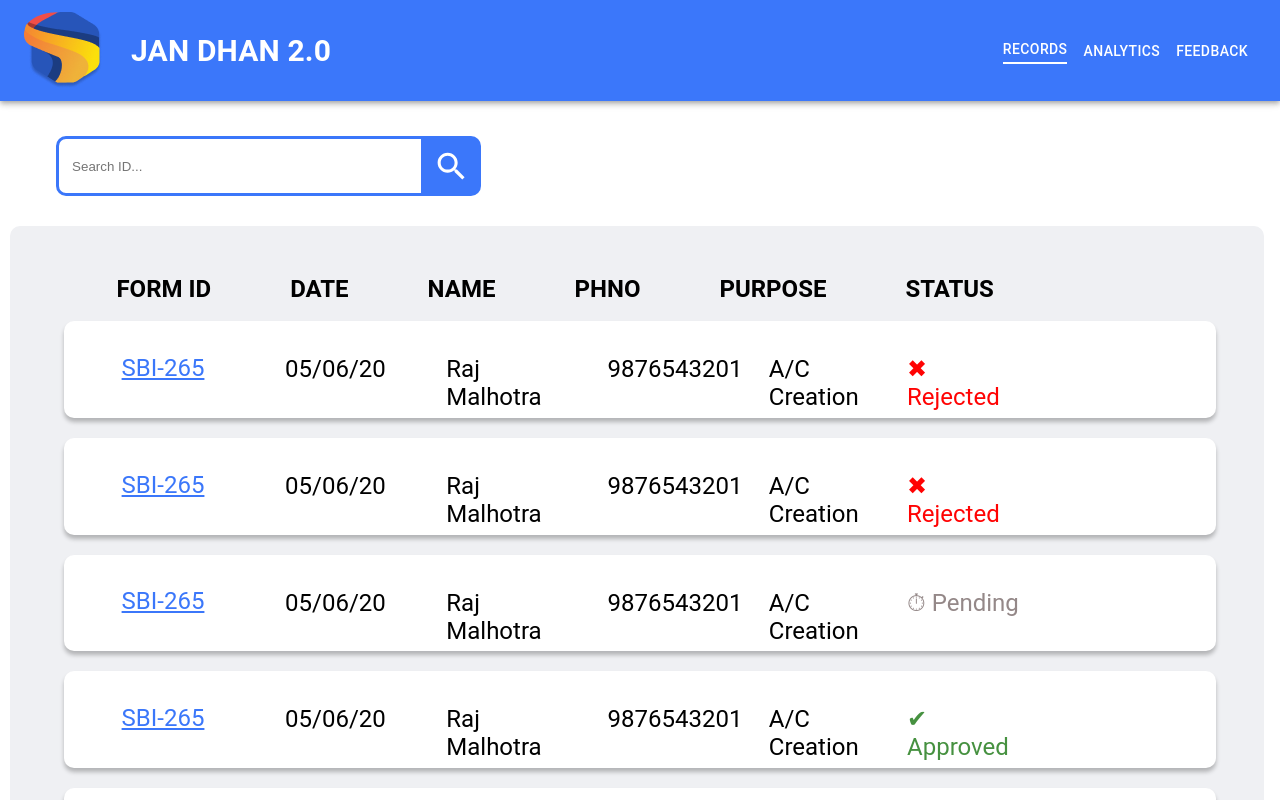
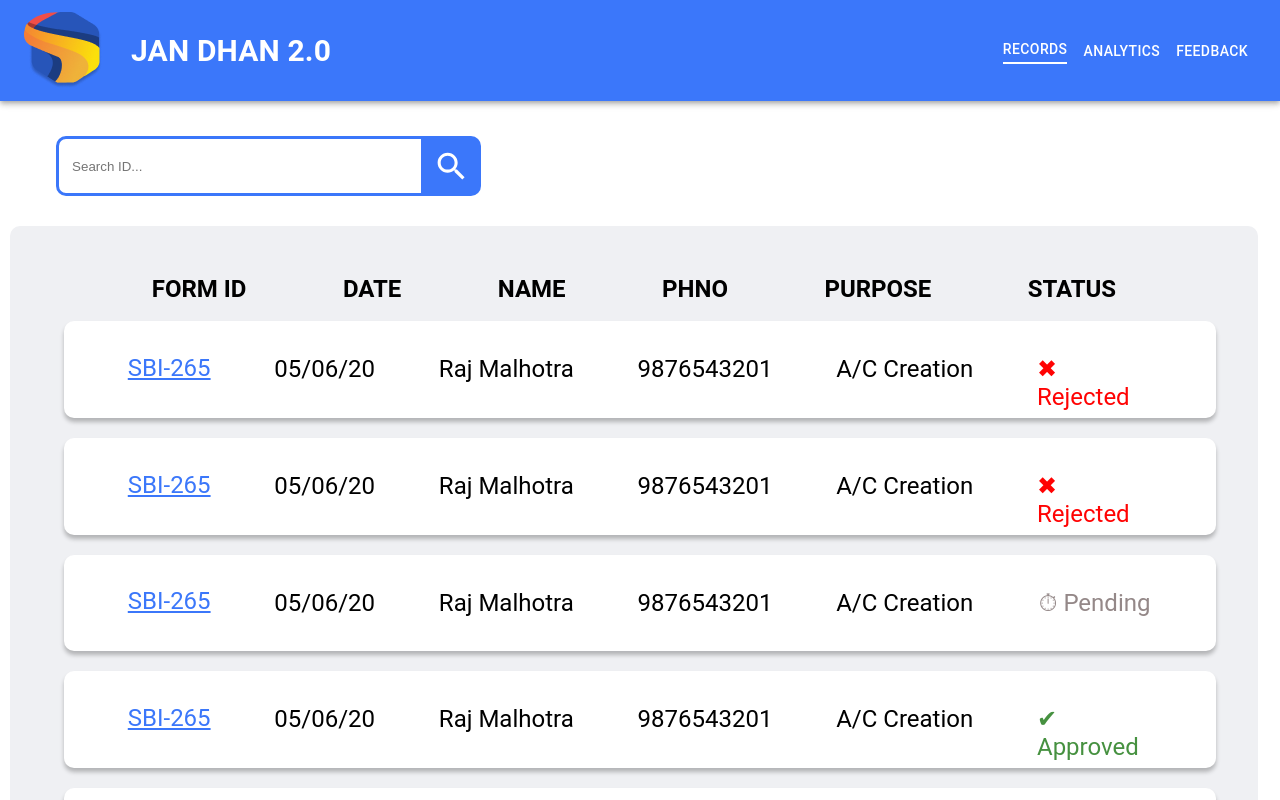
Before and after one commit to JanDhan2-0/WebApp, a React (Create React App) app: page / in a window 1280 px wide. Shown: the top 800 px of the page. Built offline with nearby package versions, Linux system fonts and the light colour scheme.

Commit message:
Additions

```diff
--- a/src/App.css
+++ b/src/App.css
@@ -53,7 +53,7 @@
 
 .table {
   position: absolute;
-  width: 98%;
+  width: 97.5%;
   height: 774px;
   left: 10px;
   top: 226px;
@@ -61,18 +61,13 @@
   background: #EFF0F3;
   border-radius: 10px;
 
-  display: inline-flex;
-flex-direction: row;
-text-align: justify;
+  justify-content: space-evenly;
+        display: flex;
 }
 
 .table-header-text {
   position: relative;
 height: 28.18px;
-left: 5%;
-right: 5%;
-padding-right: 7%;
-padding-right: 7%;
 
 font-family: Roboto;
 font-style: normal;
@@ -80,19 +75,20 @@
 font-size: 24px;
 line-height: 28px;
 /* identical to box height */
-display: inline-flex;
-flex-direction: row;
-text-align: justify;
+justify-content: space-evenly;
+display: flex;
 
 color: #000000;
 }
 
 .table-header {
-  position: absolute;
-width: 90%;
+  position: relative;
 height: 28.18px;
-left: 50px;
 top: 25.16px;
+width: 85%;
+
+justify-content: space-around;
+display: flex;
 }
 
 @keyframes App-logo-spin {
--- a/src/assets/styles/style.css
+++ b/src/assets/styles/style.css
@@ -10,14 +10,13 @@
   border-radius: 10px;
 
   display: flex;
-  flex-direction: row;
+  justify-content: space-evenly;
   }
 
 
 .form-id {
     position: relative;
   height: 30.29px;
-  left: 5%;
   top: 32.5px;
 
   font-family: Roboto;
@@ -28,17 +27,15 @@
   text-decoration-line: underline;
 
   color: #3B77FA;
+
+  justify-content: space-evenly;
+  display: flex;
   }
 
   .form-content {
     position: relative;
-    width: 10%;
     height: 30.29px;
-    left: 10%;
     top: 10px;
-    padding-right: 2%;
-    padding-left: 2%;
-
 
     font-family: Roboto;
     font-style: normal;
@@ -48,9 +45,8 @@
 
     color: #000000;
 
-    display: inline-flex;
-flex-direction: row;
-text-align: justify;
+    justify-content: space-evenly;
+    display: flex;
 
     }
 
@@ -58,9 +54,7 @@
         position: relative;
         width: 10%;
         height: 40.76px;
-        left: 10%;
         top: 10px;
-        /* margin-left: -50px; */
 
         font-family: Roboto;
         font-style: normal;
@@ -69,13 +63,15 @@
         line-height: 28px;
 
         color: #FF0303;
+
+        justify-content: space-evenly;
+        display: flex;
         }
 
         .table-accepted {
           position: relative;
           width: 10%;
           height: 40.76px;
-          left: 10%;
           top: 10px;
 
         font-family: Roboto;
@@ -86,13 +82,15 @@
 
         color: #469140;
 
+        justify-content: space-evenly;
+        display: flex;
+
         }
 
         .table-pending {
           position: relative;
           width: 10%;
           height: 40.76px;
-          left: 10%;
           top: 10px;
 
         font-family: Roboto;
@@ -102,4 +100,7 @@
         line-height: 28px;
 
         color: #948888;
+
+        justify-content: space-evenly;
+        display: flex;
 }
--- a/src/components/basic/Card.js
+++ b/src/components/basic/Card.js
@@ -1,11 +1,12 @@
 import React from 'react'
 import '../../assets/styles/style.css'
 import MyStatus from './Status';
+import { Link } from 'react-router-dom';
 
 export default function MyCard(props) {
     return (
         <div className="card">
-            <a href="/" className="form-id">SBI-265</a>
+            <Link to="/client" className="form-id">SBI-265</Link>
               <p className="form-content">05/06/20</p>
               <p className="form-content">Raj Malhotra</p>
               <p className="form-content">9876543201</p>
--- /dev/null
+++ b/src/components/basic/InfoBar.js
@@ -0,0 +1,19 @@
+import React from 'react'
+import '../../assets/styles/style.css'
+import '../../App.css'
+import { Button } from '@material-ui/core';
+
+export default function MyInfoBar(){
+    return(
+        <div >
+        <div className="table-header-text" style={{float:'left', paddingLeft:'10px', fontSize:'30px'}}>
+            <p>Client Details</p>
+        </div>
+        <div style={{float:'right', justifyContent:'space-around'}}>
+            <Button variant="contained" style={{backgroundColor: '#EF6C6C'}} color="primary">Reject</Button>&nbsp;
+            &nbsp;
+            <Button variant="contained" style={{backgroundColor: '#71956E'}} color="primary">Approve</Button>
+        </div>
+        </div>
+    );
+}
--- a/src/components/screens/Client.js
+++ b/src/components/screens/Client.js
@@ -1,12 +1,13 @@
 import React from 'react';
 import MyAppBar from '../basic/AppBar'
 import MyTable from '../basic/Table'
-
+import MyInfoBar from '../basic/InfoBar'
 export default function MyClient() {
   return (
     <div style={{flexGrow:1}}>
       <MyAppBar active="records"/>
       <br></br>
+      <MyInfoBar/>
       <MyTable elements={["AADHAR","PANCARD", "SIGNATURE"]}/>
     </div>
   );
--- a/src/components/screens/Records.js
+++ b/src/components/screens/Records.js
@@ -9,7 +9,7 @@
       <MyAppBar active="records"/>
       <br></br>
         <MySearchBar/>
-        <MyTable elements={["FORM ID","DATE", "NAME", "PHNO", "PURPOSE", "STATUS"]}/>
+        <MyTable elements={["FORM ID","DATE", "NAME", "PHNO", "PURPOSE", "STATUS"]} view={false}/>
     </div>
   );
 }
```
Also changed, not shown: src/components/basic/Table.js (indentation only).
